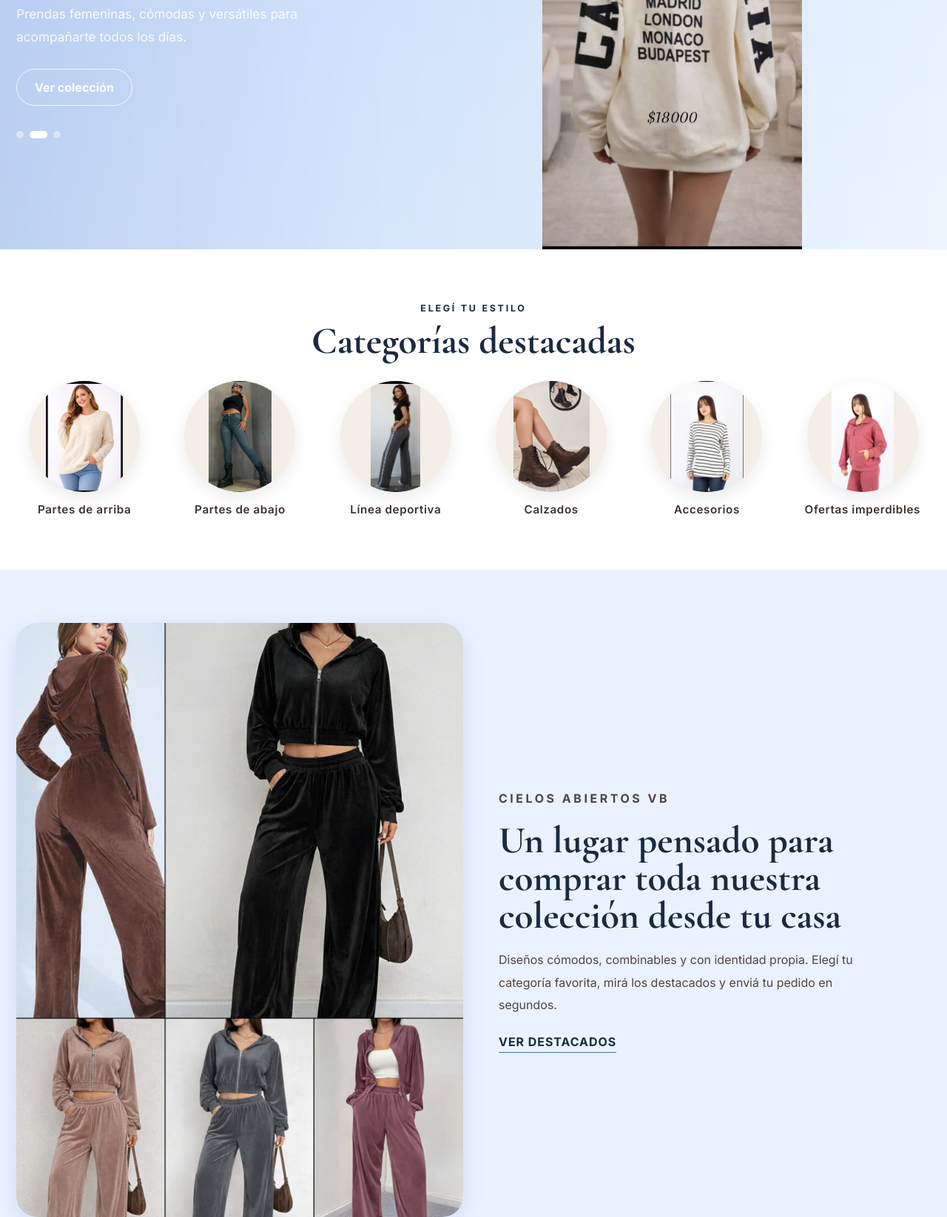
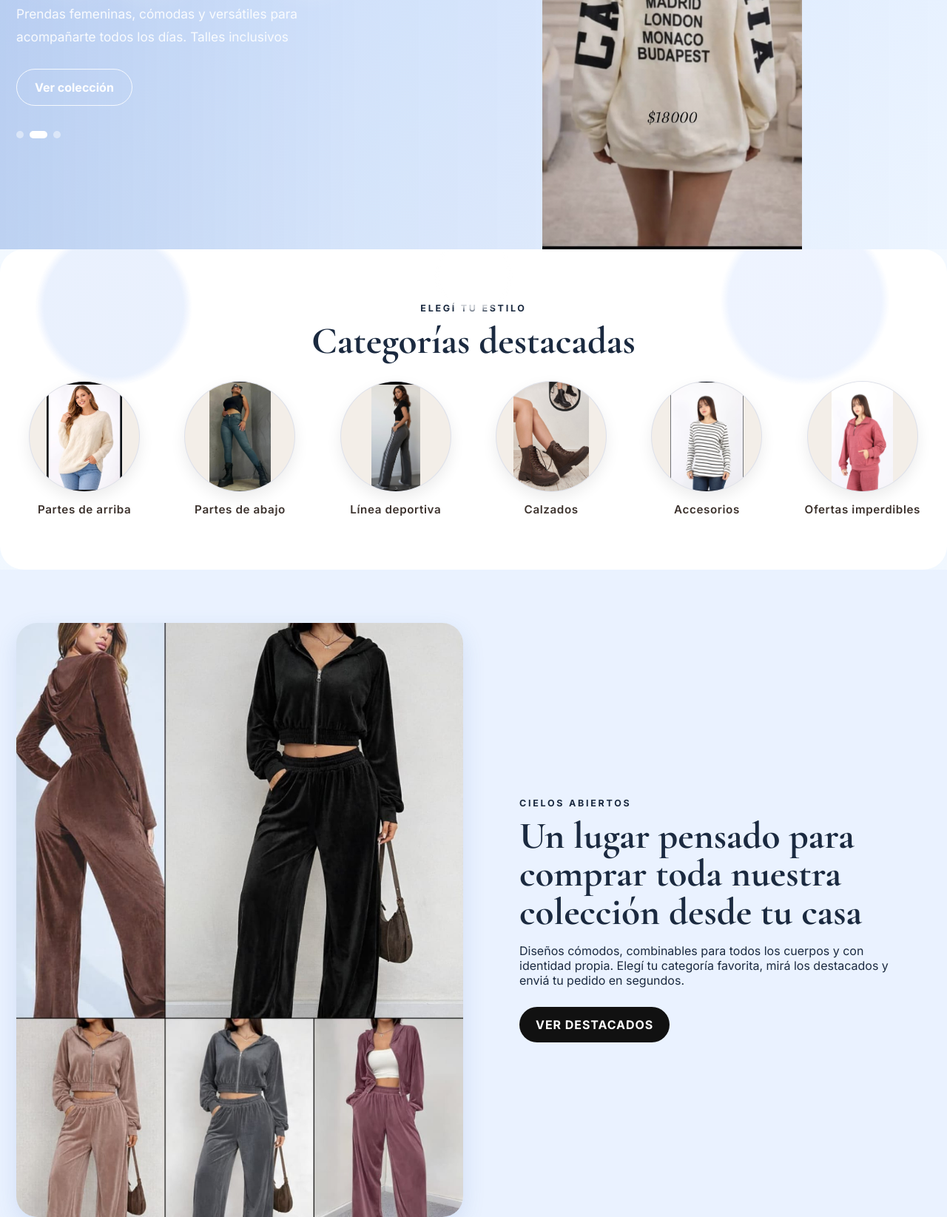
Before and after one commit to Micaelarombola/Cielosabiertos-vb, a plain HTML site: page index.html in a window 1280 px wide. Shown: the part 483-2128 px from the top of the page at 74% size. Drawn offline with nearby package versions, Linux system fonts and the light colour scheme; no server answers.

Commit message:
arreglo terminado

```diff
--- a/index.html
+++ b/index.html
@@ -4,7 +4,7 @@
 <head>
   <meta charset="UTF-8" />
   <meta name="viewport" content="width=device-width, initial-scale=1.0" />
-  <title>Cielos Abiertos Grandes</title>
+  <title>Cielos Abiertos </title>
 
   <link rel="preconnect" href="https://fonts.googleapis.com">
   <link rel="preconnect" href="https://fonts.gstatic.com" crossorigin>
@@ -43,7 +43,7 @@
         <img src="Fotos/logo1.jpeg" alt="Cielos Abiertos VB" class="brand-logo">
         <div class="brand-copy">
           <span class="brand-name">Cielos Abiertos</span>
-          <span class="brand-sub">Grandes</span>
+          <span class="brand-sub">Indumentaria Femenina</span>
         </div>
       </a>
 
@@ -83,9 +83,9 @@
 
   <div class="hero-content">
     <p class="hero-kicker">Nueva colección</p>
-    <h1>Estilo, comodidad y simpleza</h1>
+    <h1>Estilo, Simpleza y Comodidad</h1>
     <p class="hero-text">
-      Prendas femeninas, cómodas y versátiles para acompañarte todos los días.
+      Prendas femeninas, cómodas y versátiles para acompañarte todos los días. Talles inclusivos
     </p>
 
     <div class="hero-actions">
@@ -154,10 +154,10 @@
       </div>
 
       <div class="editorial-copy">
-        <p class="section-kicker">Cielos Abiertos VB</p>
+        <p class="section-kicker">Cielos Abiertos</p>
         <h2>Un lugar pensado para comprar toda nuestra colección desde tu casa</h2>
         <p>
-          Diseños cómodos, combinables y con identidad propia.
+          Diseños cómodos, combinables para todos los cuerpos y con identidad propia.
           Elegí tu categoría favorita, mirá los destacados y enviá tu pedido en segundos.
         </p>
         <a href="#bestSellers" class="text-link">Ver destacados</a>
@@ -225,7 +225,7 @@
         <p class="section-kicker">Sobre la marca</p>
         <h2>Nosotros</h2>
         <p>
-          En <strong>Cielos Abiertos VB</strong> buscamos ofrecer prendas femeninas,
+          En <strong>Cielos Abiertos</strong> buscamos ofrecer prendas femeninas,
           cómodas y versátiles para acompañarte en tu día a día.
         </p>
         <p>
@@ -248,7 +248,7 @@
     <div class="contact-card">
       <h3>WhatsApp</h3>
       <p>1127020865</p>
-      <a href="https://wa.me/5491127020865" target="_blank" class="contact-btn">
+      <a href="https://wa.me/5491123546886" target="_blank" class="contact-btn">
         Escribir por WhatsApp
       </a>
     </div>
@@ -301,7 +301,7 @@
   <footer class="site-footer">
     <div class="footer-grid">
       <div>
-        <h3>Cielos Abiertos VB</h3>
+        <h3>Cielos Abiertos</h3>
         <p>Moda femenina con estilo propio.</p>
       </div>
 
@@ -317,7 +317,7 @@
     </div>
 
     <div class="footer-copy">
-      © <span id="year"></span> Cielos Abiertos VB — Todos los derechos reservados.
+      © <span id="year"></span> Cielos Abiertos  — Todos los derechos reservados.
     </div>
   </footer>
 
--- a/style.css
+++ b/style.css
@@ -359,22 +359,24 @@ border:1px solid var(--accent-2);
   width:24px;
   background:#fff;
 }
-.section-cats-home,
-.contact-card,
-.benefit-box,
-.about-card,
-.p-card{
-  background:rgba(255,255,255,.88);
-  backdrop-filter:blur(6px);
+.section-cats-home{
+  position:relative;
+  background:
+    linear-gradient(180deg, #f7fbff 0%, #eaf3ff 55%, #f5f9ff 100%);
+  overflow:hidden;
+  border-radius:32px;
 }
 
-.section-cats-home,
-.contact-card,
-.benefit-box,
-.about-card,
-.p-card{
-  background:rgba(255,255,255,.88);
-  backdrop-filter:blur(6px);
+.section-cats-home::before{
+  content:"";
+  position:absolute;
+  inset:0;
+  background:
+    radial-gradient(circle at 12% 18%, rgba(126,168,247,.18) 0 8%, transparent 9%),
+    radial-gradient(circle at 85% 16%, rgba(169,199,255,.22) 0 9%, transparent 10%),
+    radial-gradient(circle at 50% 8%, rgba(255,255,255,.85) 0 6%, transparent 7%);
+  pointer-events:none;
+  opacity:.9;
 }
 .hero-kicker,
 .section-kicker{
@@ -477,11 +479,12 @@ border:1px solid var(--accent-2);
   height:150px;
   border-radius:50%;
   overflow:hidden;
-  background:#f3eee8;
+  background:linear-gradient(180deg, #ffffff 0%, #edf5ff 100%);
   display:flex;
   align-items:center;
   justify-content:center;
-  box-shadow:0 8px 20px rgba(0,0,0,.08);
+  box-shadow:0 10px 24px rgba(63,109,179,.14);
+  border:1px solid rgba(126,168,247,.18);
   transition:.3s ease;
 }
 
@@ -558,7 +561,7 @@ border:1px solid var(--accent-2);
   display:grid;
   grid-template-columns:1fr 1fr;
   gap:28px;
-  align-items:center;
+  align-items:stretch;
 }
 
 .editorial-image{
@@ -576,29 +579,40 @@ border:1px solid var(--accent-2);
 }
 
 .editorial-copy{
-  padding:20px;
+  padding:40px 48px;
+  display:flex;
+  flex-direction:column;
+  justify-content:center;
 }
 
 .editorial-copy h2{
-  margin-bottom:18px;
+  max-width:540px;
 }
 
 .editorial-copy p{
-  margin:0 0 16px;
-  font-size:1rem;
-  line-height:1.9;
-  color:#4f453f;
   max-width:520px;
 }
 
 .text-link{
-  display:inline-block;
-  margin-top:8px;
+  display:inline-flex;
+  align-items:center;
+  justify-content:center;
+  width:max-content;
+  margin-top:10px;
+  padding:14px 22px;
+  border-radius:999px;
+  background:#111111;
+  color:#ffffff;
   font-weight:700;
   letter-spacing:.06em;
   text-transform:uppercase;
-  border-bottom:1px solid var(--dark);
-  padding-bottom:4px;
+  border:none;
+  transition:.25s ease;
+}
+
+.text-link:hover{
+  background:#000000;
+  transform:translateY(-2px);
 }
 
 .products-grid{
@@ -710,7 +724,8 @@ border:1px solid var(--accent-2);
 
 .benefits-wrap{
   display:grid;
-  grid-template-columns:repeat(3, 1fr);
+  grid-template-columns:repeat(2, minmax(280px, 380px));
+  justify-content:center;
   gap:20px;
 }
 
@@ -1127,6 +1142,7 @@ border:1px solid var(--accent-2);
 
   .benefits-wrap{
     grid-template-columns:1fr;
+    justify-content:stretch;
   }
 
   .editorial-grid,
@@ -1154,16 +1170,24 @@ border:1px solid var(--accent-2);
     padding:16px 16px;
   }
 
-  .brand{
+ .brand{
     justify-self:center;
+    gap:10px;
+  }
+   .brand-logo{
+    width:78px;
+    height:78px;
   }
 
   .brand-name{
-    font-size:1.6rem;
+    font-size:1.9rem;
   }
-
-  .hero{
-    min-height:72vh;
+    .brand-sub{
+    font-size:.68rem;
+    letter-spacing:.2em;
+  }
+   .hero{
+    min-height:62vh;
   }
 
   .hero-content{
@@ -1253,20 +1277,24 @@ border:1px solid var(--accent-2);
   }
 
   .hero{
-    min-height:68vh;
+    min-height:56vh;
   }
 
   .hero h1{
     font-size:2.7rem;
   }
 
-  .brand-logo{
-    width:46px;
-    height:46px;
+   .brand-logo{
+    width:70px;
+    height:70px;
   }
 
   .brand-name{
-    font-size:1.35rem;
+    font-size:1.7rem;
+  }
+    .brand-sub{
+    font-size:.6rem;
+    letter-spacing:.18em;
   }
   .hero{
   min-height:56vh;
```
